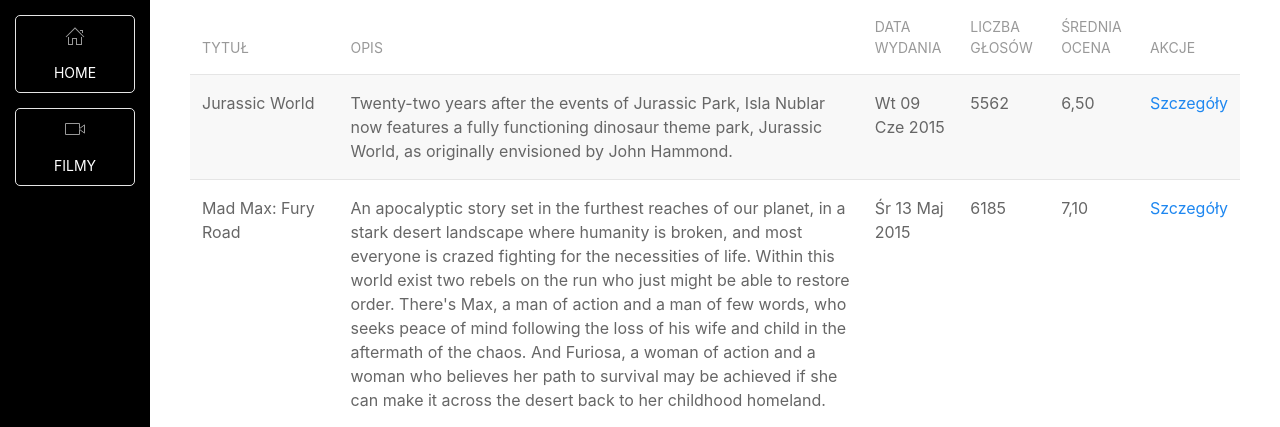
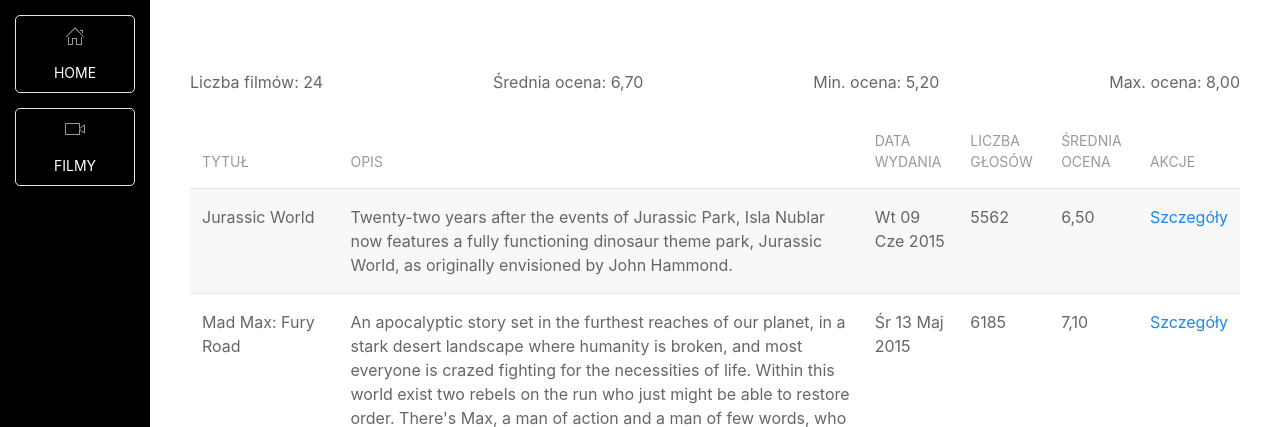
Before and after one commit to chudzickwszib/movies, a Django app: page /movies/ in a window 1280 px wide. Shown: the top 427 px of the page. Run offline with Django 5.2, Linux system fonts and the light colour scheme; data comes from the database, SQL or seed files in the repository.

Commit message:
Dodanie agregacji danych przy wyświetlaniu wszystkich filmów. Min, max, avg oceny filmu i count wszystkich znalezionych filmów

```diff
--- a/movie/templates/movie/all_movies.html
+++ b/movie/templates/movie/all_movies.html
@@ -5,6 +5,12 @@
 {% endblock %}
 
 {% block page_content %}
+    <div class="uk-flex uk-flex-between uk-margin-large-top">
+        <div>Liczba filmów: {{ aggregation_data.id__count }}</div>
+        <div>Średnia ocena: {{ aggregation_data.vote_average__avg|floatformat:2 }}</div>
+        <div>Min. ocena: {{ aggregation_data.vote_average__min|floatformat:2 }}</div>
+        <div>Max. ocena: {{ aggregation_data.vote_average__max|floatformat:2 }}</div>
+    </div>
     <table class="uk-table uk-table-striped">
         <thead>
         <tr>
--- a/movie/views.py
+++ b/movie/views.py
@@ -1,13 +1,17 @@
 from django.shortcuts import render
 from .models import Movie
 from django.http import HttpResponseNotFound
+from django.db.models import Avg, Min, Max, Count
 
 
 # Create your views here.
 def all_movies(request):
     found_movies = Movie.objects.all()
+    found_movies_aggregation = found_movies.aggregate(Avg('vote_average'), Min('vote_average'),
+                                                      Max('vote_average'), Count('id'))
     context = {
-        'movies': found_movies
+        'movies': found_movies,
+        'aggregation_data': found_movies_aggregation
     }
     return render(request, 'movie/all_movies.html', context)
 
```
